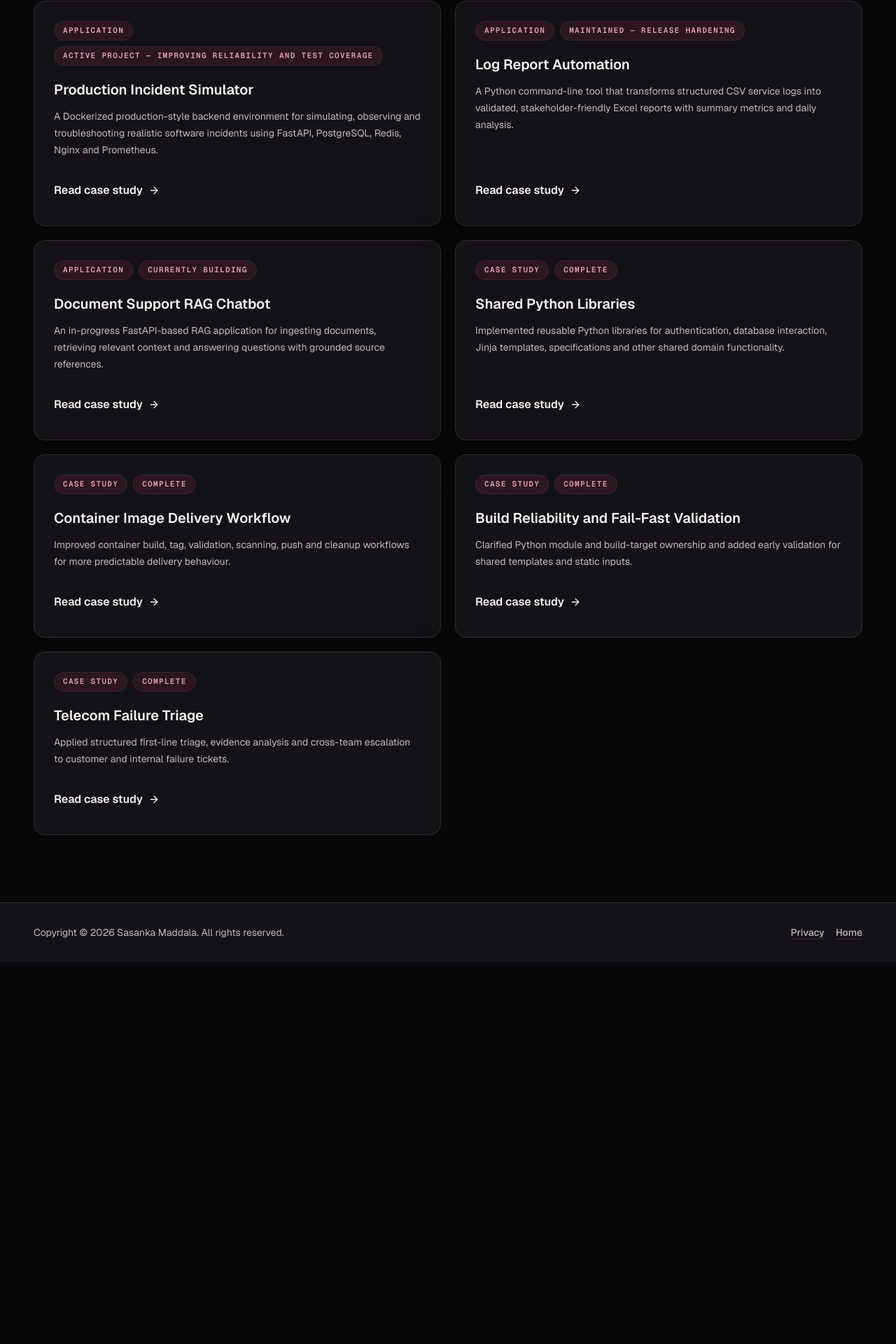
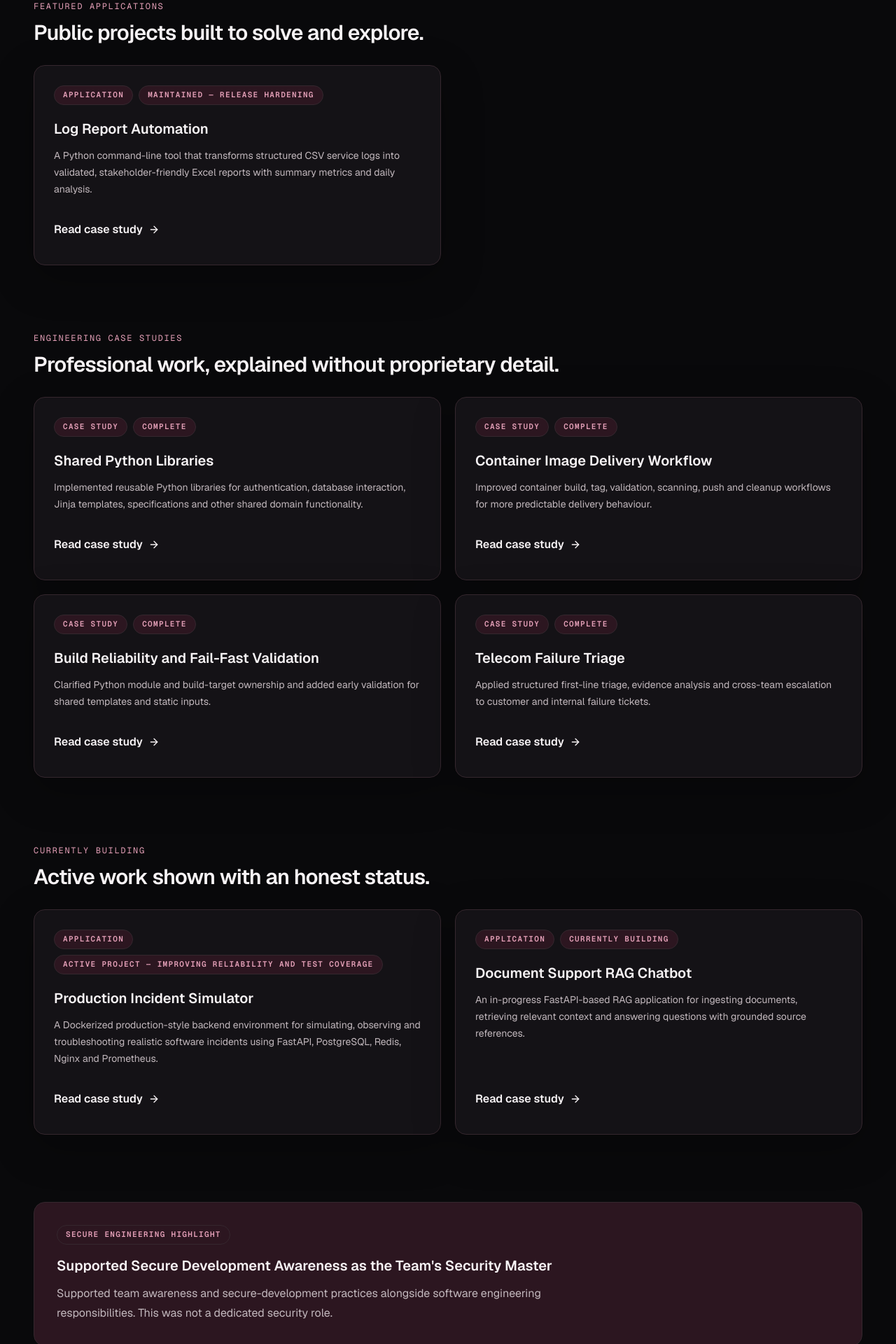
Before and after one commit to sasi433/sasanka-portfolio, a Next.js app: page /work in a window 1280 px wide. Shown: the part 508-2428 px from the top of the page at 70% size. Before the commit the page ends 1882 px from the top, so only its background shows below. Built offline with nearby package versions, Linux system fonts and the light colour scheme.

Commit message:
feat: complete curated work and case study system

```diff
--- a/src/app/work/[slug]/page.tsx
+++ b/src/app/work/[slug]/page.tsx
@@ -4,6 +4,7 @@ import { PageIntro } from "@/components/content/page-intro";
 import { Badge } from "@/components/ui/badge";
 import { ExternalLink } from "@/components/ui/external-link";
 import { SectionContainer } from "@/components/ui/section-container";
+import { CaseStudyDiagram } from "@/components/work/case-study-diagram";
 import { getWorkItem, workItems, workStatusLabels } from "@/content/work";
 
 type WorkDetailProps = { params: Promise<{ slug: string }> };
@@ -51,6 +52,7 @@ export default async function WorkDetailPage({ params }: WorkDetailProps) {
             </section>
           ))}
           <ListSection title="Approach" values={item.approach} />
+          <CaseStudyDiagram slug={item.slug} />
           <section>
             <h2 className="text-2xl font-semibold">Technical decisions</h2>
             <div className="mt-4 space-y-5">
--- a/src/app/work/page.tsx
+++ b/src/app/work/page.tsx
@@ -1,7 +1,18 @@
 import { PageIntro } from "@/components/content/page-intro";
+import { Badge } from "@/components/ui/badge";
 import { SectionContainer } from "@/components/ui/section-container";
 import { WorkCard } from "@/components/work/work-card";
 import { workItems } from "@/content/work";
+
+const applications = workItems.filter(
+  (item) => item.type === "application" && item.status !== "currently-building",
+);
+const caseStudies = workItems.filter(
+  (item) => item.type === "engineering-case-study",
+);
+const currentlyBuilding = workItems.filter(
+  (item) => item.status === "currently-building",
+);
 
 export default function WorkPage() {
   return (
@@ -9,15 +20,75 @@ export default function WorkPage() {
       <PageIntro
         eyebrow="Work"
         title="Applications and engineering evidence."
-        description="A curated collection of public applications and sanitised professional case studies—focused on decisions, reliability and maintainability rather than vanity metrics."
+        description="A manually curated collection of public applications and sanitised professional case studies—focused on decisions, reliability and maintainability rather than vanity metrics."
+      />
+      <WorkSection
+        id="applications"
+        eyebrow="Featured applications"
+        title="Public projects built to solve and explore."
+        items={applications}
+      />
+      <WorkSection
+        id="case-studies"
+        eyebrow="Engineering case studies"
+        title="Professional work, explained without proprietary detail."
+        items={caseStudies}
+      />
+      <WorkSection
+        id="building"
+        eyebrow="Currently building"
+        title="Active work shown with an honest status."
+        items={currentlyBuilding}
       />
       <SectionContainer className="pb-20 sm:pb-24">
-        <div className="grid gap-5 md:grid-cols-2">
-          {workItems.map((item) => (
-            <WorkCard key={item.slug} item={item} />
-          ))}
+        <div className="rounded-2xl border border-[var(--border)] bg-[var(--accent-soft)] p-6 sm:p-8">
+          <Badge>Secure engineering highlight</Badge>
+          <h2 className="mt-4 text-xl font-semibold">
+            Supported Secure Development Awareness as the Team&apos;s Security
+            Master
+          </h2>
+          <p className="mt-3 max-w-3xl leading-7 text-[var(--text-secondary)]">
+            Supported team awareness and secure-development practices alongside
+            software engineering responsibilities. This was not a dedicated
+            security role.
+          </p>
         </div>
       </SectionContainer>
     </div>
   );
 }
+
+function WorkSection({
+  id,
+  eyebrow,
+  title,
+  items,
+}: {
+  id: string;
+  eyebrow: string;
+  title: string;
+  items: typeof workItems;
+}) {
+  return (
+    <SectionContainer
+      id={id}
+      aria-labelledby={`${id}-heading`}
+      className="pb-20 sm:pb-24"
+    >
+      <p className="font-mono text-xs tracking-[0.14em] text-[var(--accent-emphasis)] uppercase">
+        {eyebrow}
+      </p>
+      <h2
+        id={`${id}-heading`}
+        className="mt-3 text-2xl font-semibold tracking-[-0.025em] sm:text-3xl"
+      >
+        {title}
+      </h2>
+      <div className="mt-7 grid gap-5 md:grid-cols-2">
+        {items.map((item) => (
+          <WorkCard key={item.slug} item={item} />
+        ))}
+      </div>
+    </SectionContainer>
+  );
+}
--- /dev/null
+++ b/src/components/work/case-study-diagram.tsx
@@ -0,0 +1,63 @@
+import { ArrowRight } from "lucide-react";
+
+const workflows: Record<string, { label: string; steps: readonly string[] }> = {
+  "shared-python-libraries": {
+    label: "Generic shared-library adoption workflow",
+    steps: [
+      "Application needs",
+      "Shared interfaces",
+      "Reusable libraries",
+      "Tested consumers",
+    ],
+  },
+  "container-image-delivery-workflow": {
+    label: "Generic container delivery workflow",
+    steps: ["Validated input", "Build and tag", "Scan", "Publish and clean up"],
+  },
+  "build-reliability-fail-fast-validation": {
+    label: "Generic fail-fast build workflow",
+    steps: [
+      "Declared inputs",
+      "Static validation",
+      "Owned build target",
+      "Actionable CI result",
+    ],
+  },
+  "telecom-failure-triage": {
+    label: "Generic incident triage workflow",
+    steps: [
+      "Failure report",
+      "Evidence analysis",
+      "Scope and reproduce",
+      "Fix or escalate",
+    ],
+  },
+};
+
+export function CaseStudyDiagram({ slug }: { slug: string }) {
+  const workflow = workflows[slug];
+  if (!workflow) return null;
+
+  return (
+    <figure className="rounded-2xl border border-[var(--border)] bg-[var(--surface)] p-5 sm:p-7">
+      <figcaption className="font-mono text-xs tracking-[0.1em] text-[var(--accent-emphasis)] uppercase">
+        {workflow.label}
+      </figcaption>
+      <div className="mt-6 grid gap-3 sm:grid-cols-[1fr_auto_1fr_auto_1fr_auto_1fr] sm:items-center">
+        {workflow.steps.map((step, index) => (
+          <div key={step} className="contents">
+            <div className="rounded-xl border border-[var(--border)] bg-[var(--background)] p-4 text-center text-sm font-semibold">
+              {step}
+            </div>
+            {index < workflow.steps.length - 1 ? (
+              <ArrowRight
+                aria-hidden="true"
+                className="mx-auto size-4 rotate-90 text-[var(--accent-emphasis)] sm:rotate-0"
+              />
+            ) : null}
+          </div>
+        ))}
+      </div>
+    </figure>
+  );
+}
```
Also changed, not shown: 2 other files (tests, documents, lock files or other folders).
